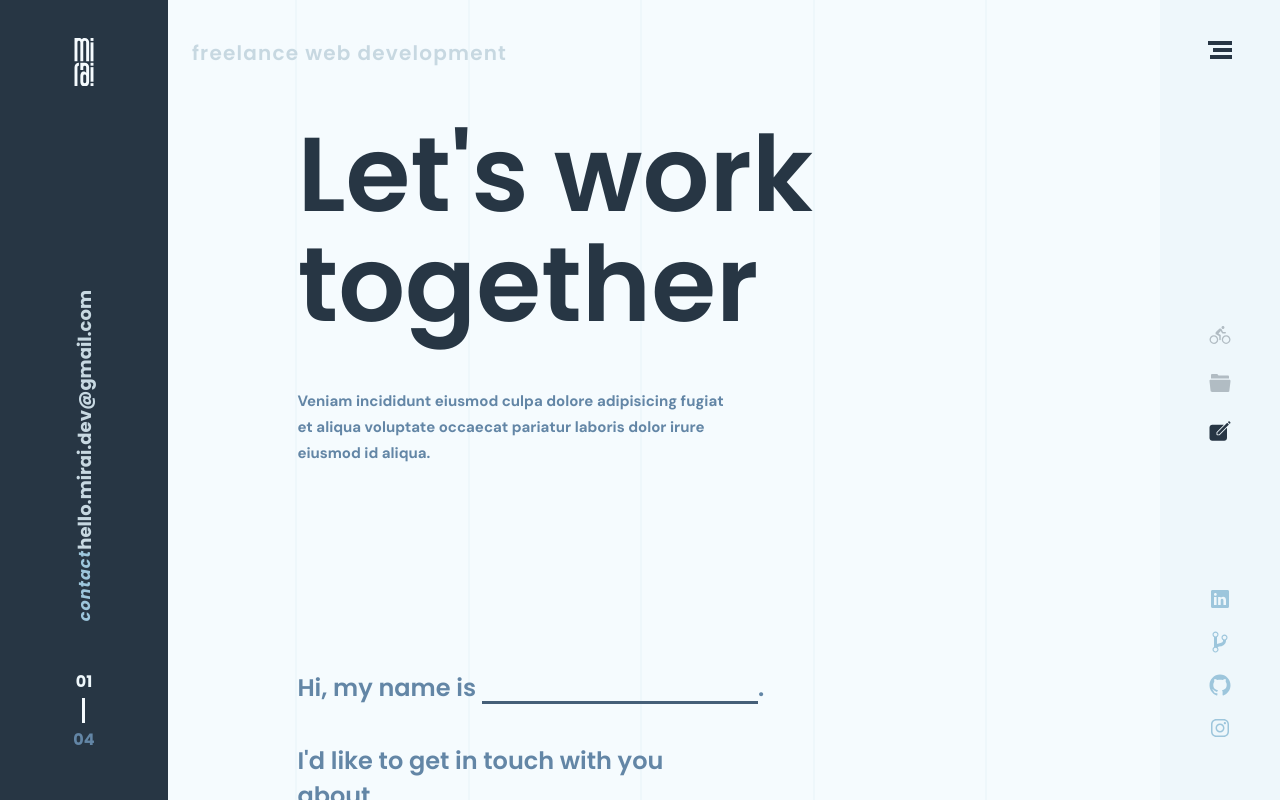
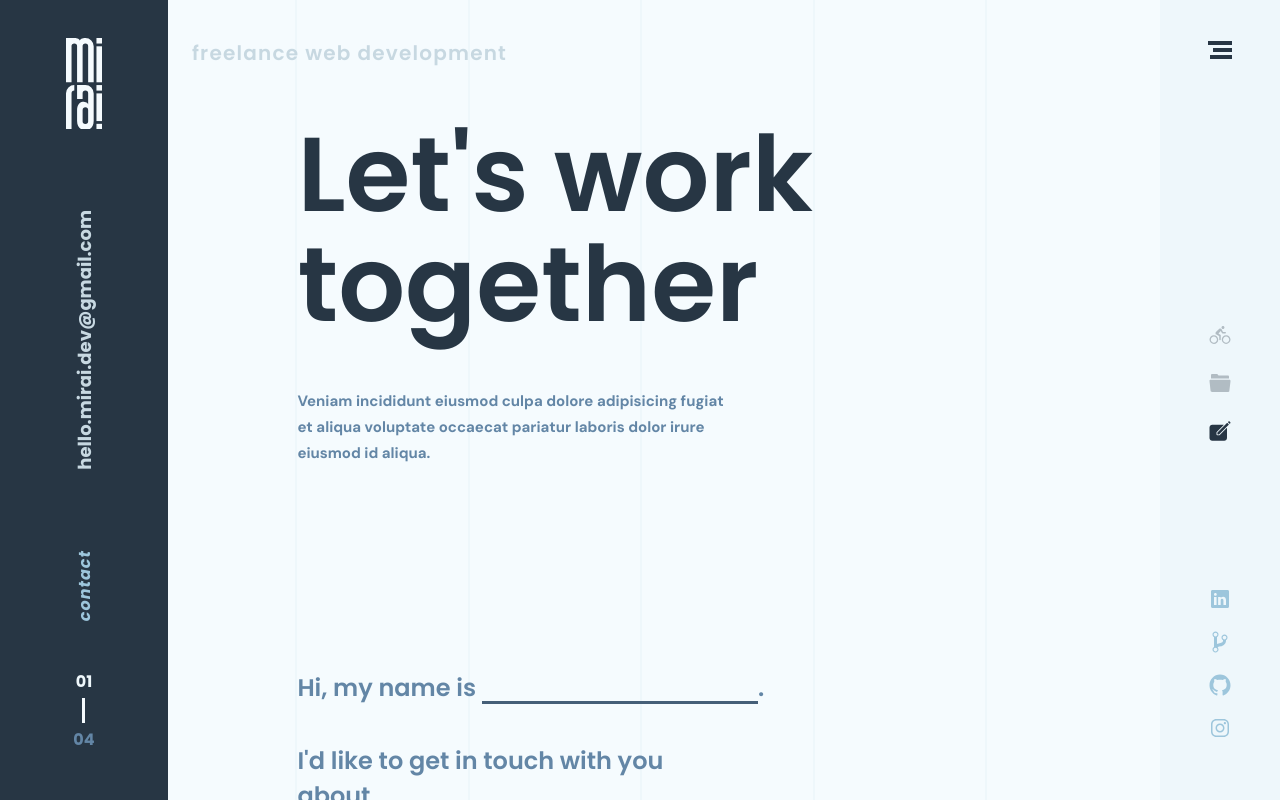
Before and after one commit to blksnk/mirai-front, a React (Create React App) app: page /contact in a window 1280 px wide. Built offline with nearby package versions, Linux system fonts and the light colour scheme.

Commit message:
:lipstick: center email address to to better support changing height

```diff
--- a/src/uikit/LeftNav.module.css
+++ b/src/uikit/LeftNav.module.css
@@ -33,8 +33,7 @@
   writing-mode: vertical-lr;
   text-orientation: mixed;
   transform: rotate(180deg);
-  margin-top: 204px;
-  margin-bottom: auto;
+  margin: auto 0;
   text-decoration: none;
   color: var(--medium-blue-desat);
   font-weight: 700;
```
